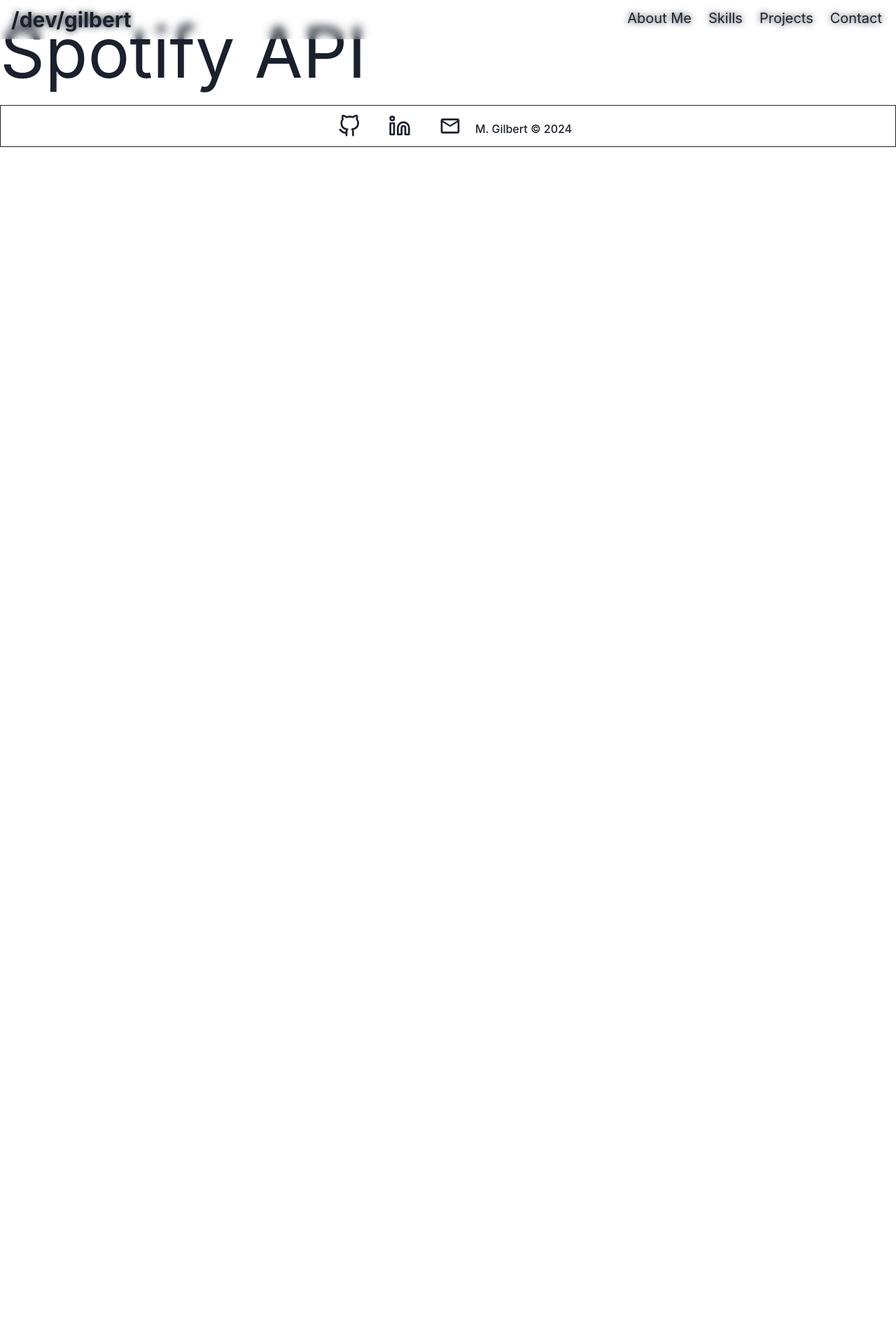
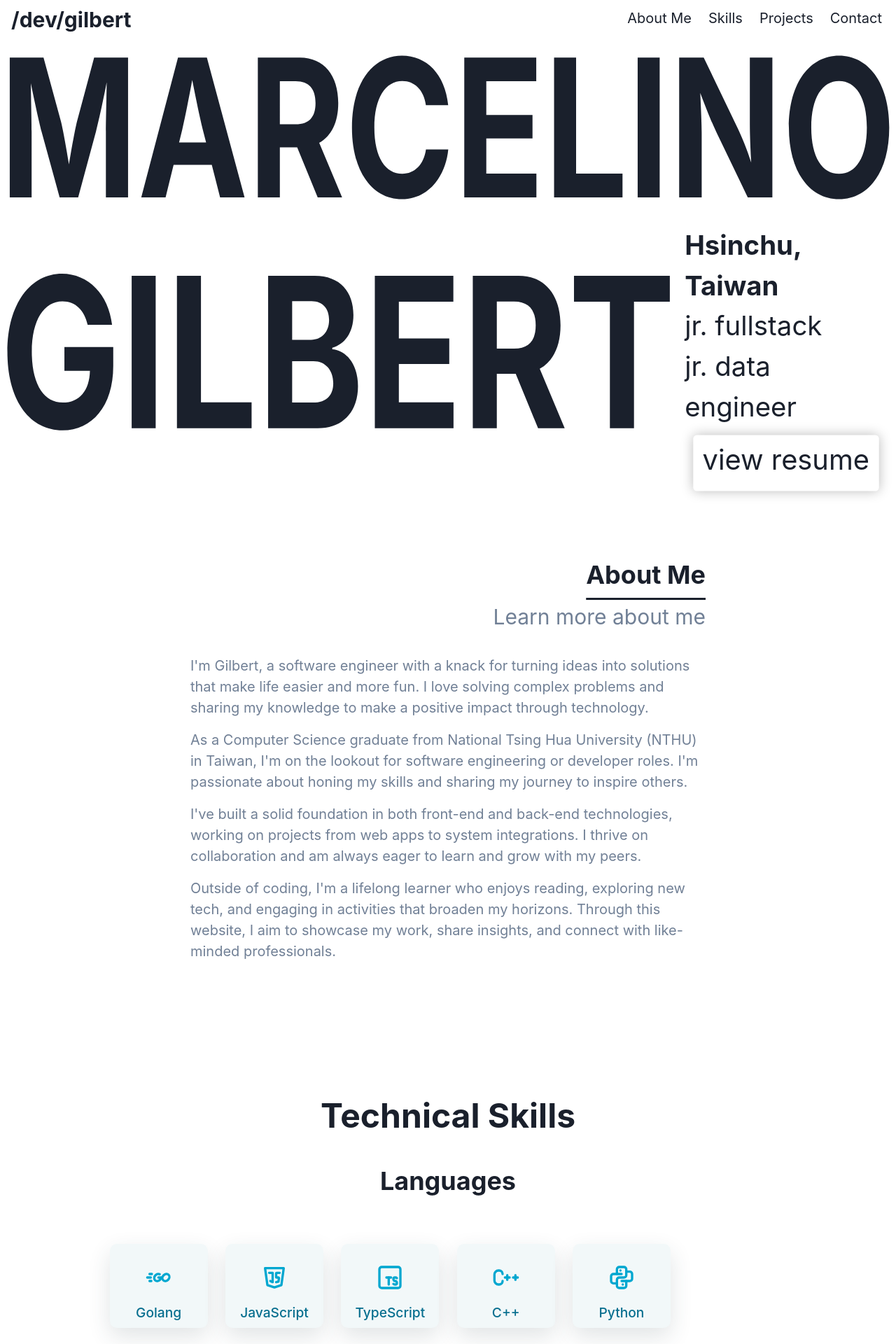
Before and after one commit to misterteri/personal-website-v2, a React (Create React App) app: page /project-spotifyApi in a window 1280 px wide. Shown: the top 1920 px of the page at 70% size. Before the commit the page ends 800 px from the top, so only its background shows below. Built offline with nearby package versions, Linux system fonts and the light colour scheme.

Commit message:
feat: removed router

```diff
--- a/src/App.tsx
+++ b/src/App.tsx
@@ -14,21 +14,11 @@
     <ChakraProvider theme={theme}>
       <Router>
         <Navbar />
-        <Routes>
-          <Route
-            path="/"
-            element={
-              <>
-                <HeroSection />
-                <AboutSection />
-                <SkillsSection />
-                <ProjectsSection />
-                <Footer />
-              </>
-            }
-          />
-          <Route path="/project-spotifyApi" element={<SpotifyApi />} />
-        </Routes>
+        <HeroSection />
+        <AboutSection />
+        <SkillsSection />
+        <ProjectsSection />
+        <Footer />
       </Router>
     </ChakraProvider>
   );
```
